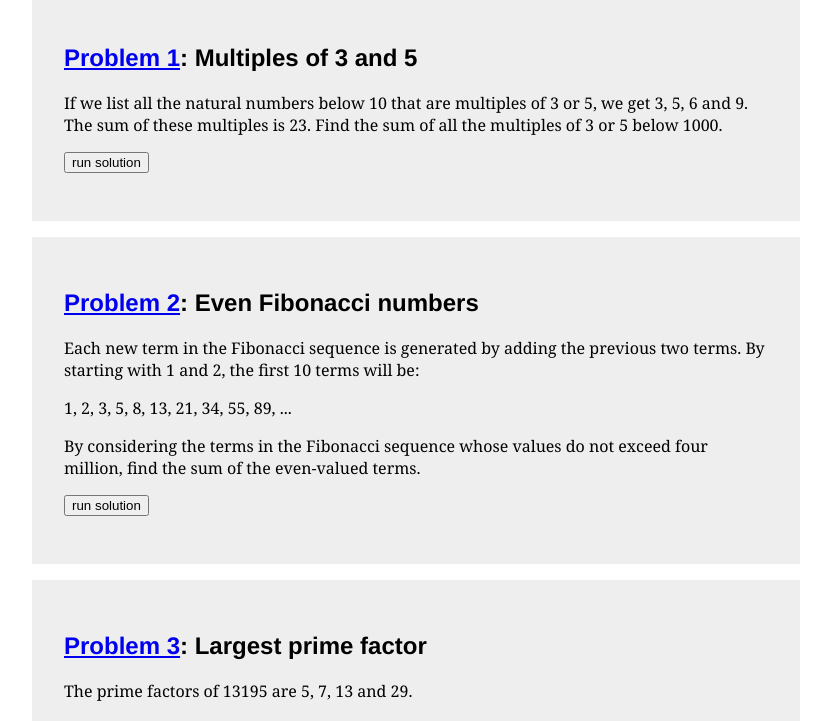
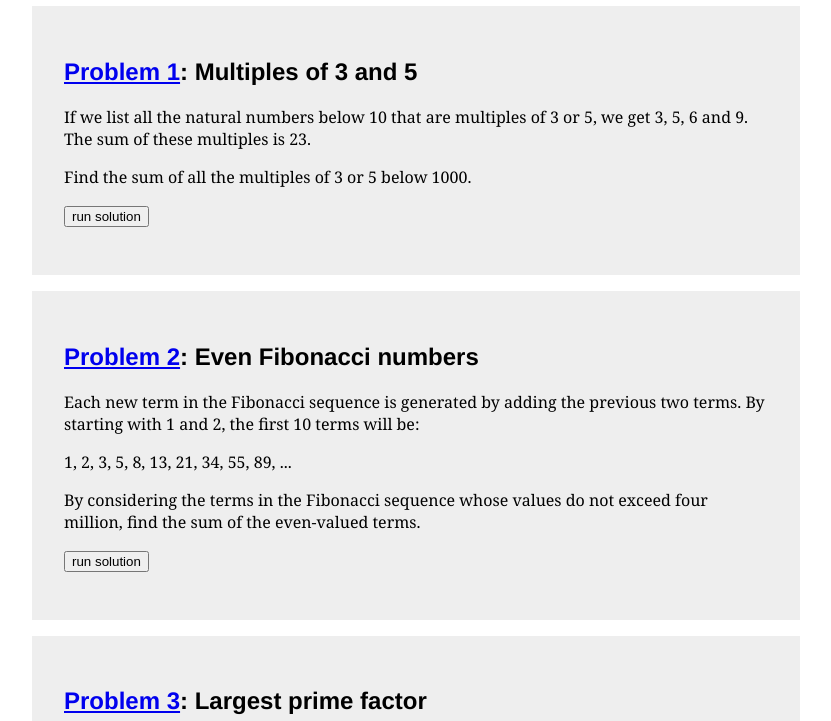
Before and after one commit to jweak/projecteuler, a plain HTML site: page index.html in a window 1280 px wide. Shown: the part 80-801 px from the top of the page, without its empty margins (224-1055 px from the left). Drawn offline with Linux system fonts and the light colour scheme.

Commit message:
Validation fixes. Added a title element and removed an extra paragraph element declaration. Added a doctype declaration.

```diff
--- a/index.html
+++ b/index.html
@@ -1,5 +1,6 @@
-<html>
+<!DOCTYPE html>
   <head>
+    <title>Project Euler problems and solutions</title>
     <script type="text/javascript" src="problem1.js"></script>
     <script type="text/javascript" src="problem2.js"></script>
     <script type="text/javascript" src="problem3.js"></script>
@@ -48,10 +49,9 @@
 
     <section>
       <h2><a href="http://projecteuler.net/problem=1">Problem 1</a>: Multiples of 3 and 5</h2>
-        If we list all the natural numbers below 10 that are multiples of 3 or 5, we get 3, 5, 6 and 9. The sum of these multiples is 23.
+        <p>If we list all the natural numbers below 10 that are multiples of 3 or 5, we get 3, 5, 6 and 9. The sum of these multiples is 23.</p>
 
-        Find the sum of all the multiples of 3 or 5 below 1000.
-      </p>
+        <p>Find the sum of all the multiples of 3 or 5 below 1000.</p>
       <button onclick="run(problem1,'problem1Result')">run solution</button>
       <p id="problem1Result"></p>
     </section>
@@ -98,8 +98,5 @@
       <p id="problem6Result"></p>
     </section>
     </main>
-
-
-
   </body>
 </html>
```
Lines whose indentation alone changed are shown as unchanged.
